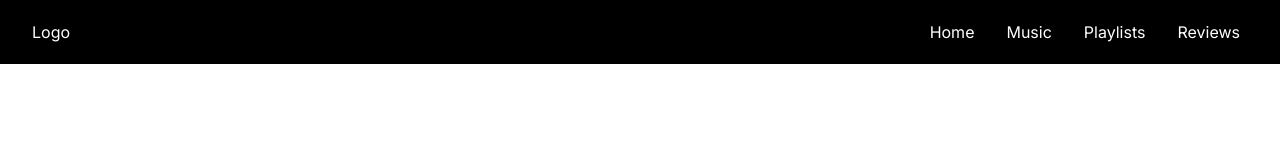
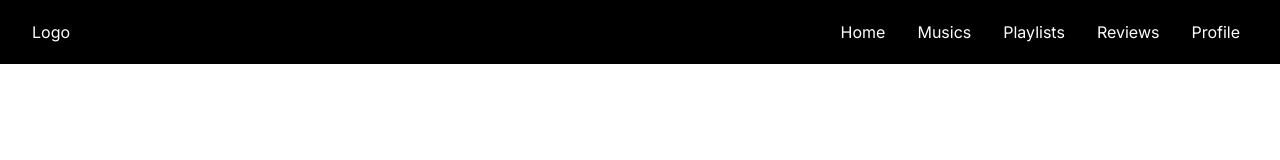
Before and after one commit to YanSz9/music-app, a Next.js app: page / in a window 1280 px wide. Shown: the top 160 px of the page. Built offline with nearby package versions, Linux system fonts and the light colour scheme.

Commit message:
feat: add profile at navbar area

```diff
--- a/app/Navbar.jsx
+++ b/app/Navbar.jsx
@@ -27,7 +27,7 @@ const Navbar = () => {
                         </a>
 
                         <a href="/" className="text-white hover:bg-white hover:text-black rounded-lg p-2">
-                        Music
+                        Musics
                         </a>
 
                         <a href="/" className="text-white hover:bg-white hover:text-black rounded-lg p-2">
@@ -36,6 +36,10 @@ const Navbar = () => {
 
                         <a href="/" className="text-white hover:bg-white hover:text-black rounded-lg p-2">
                         Reviews
+                        </a>
+
+                        <a href="/" className="text-white hover:bg-white hover:text-black rounded-lg p-2">
+                        Profile
                         </a>
                     </div>
                 </div>
@@ -88,7 +92,7 @@ const Navbar = () => {
                         <a href="/"
                         className="text-white block hover:bg-white hover:text-black rounded-lg p-2"
                         >
-                        Music
+                        Musics
                         </a>
 
                         <a href="/"
@@ -102,6 +106,12 @@ const Navbar = () => {
                         >
                         Reviews
                         </a>
+
+                        <a href="/"
+                        className="text-white block hover:bg-white hover:text-black rounded-lg p-2"
+                        >
+                        Profile
+                        </a>
                 </div>
             </div>
 
```
